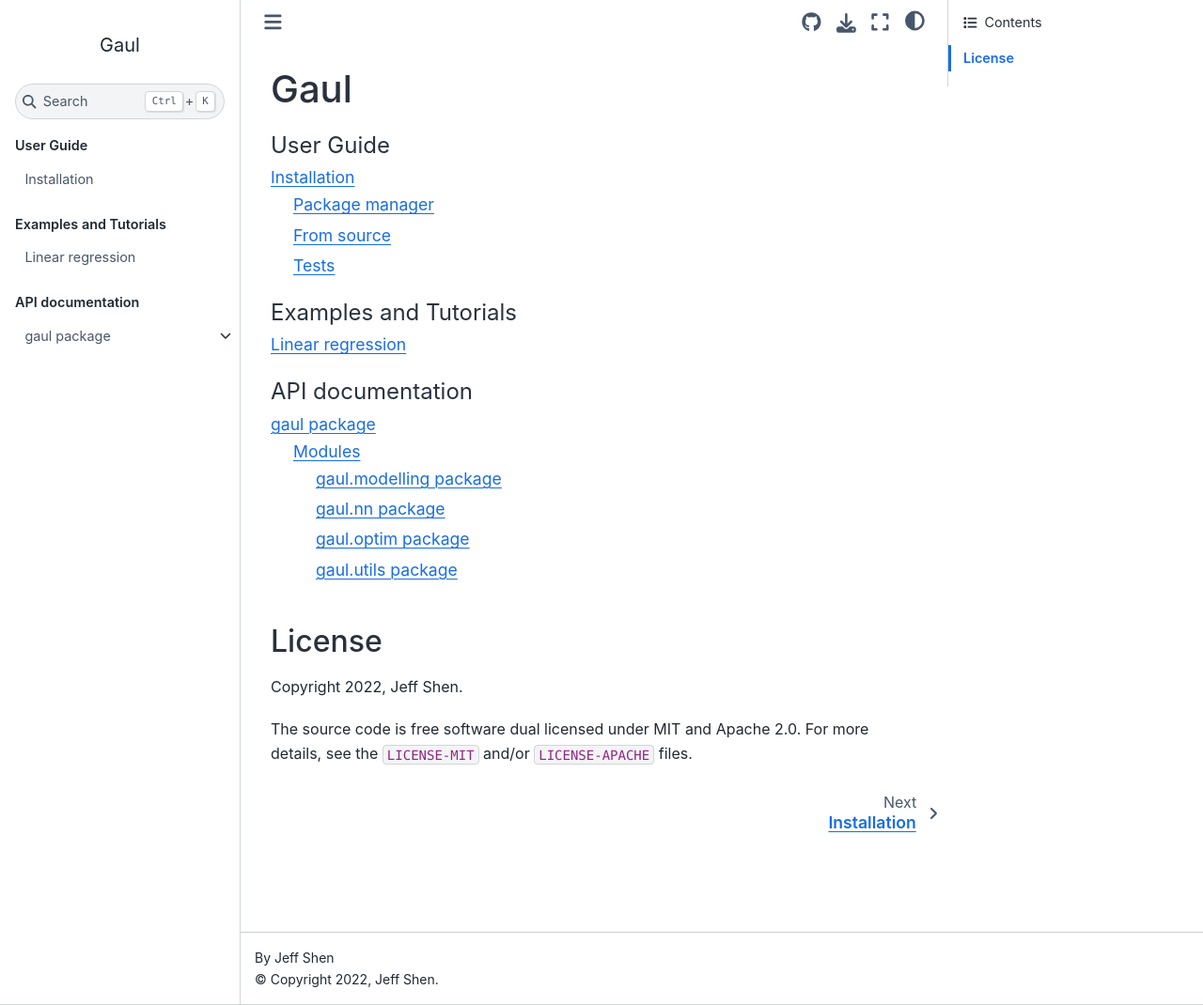
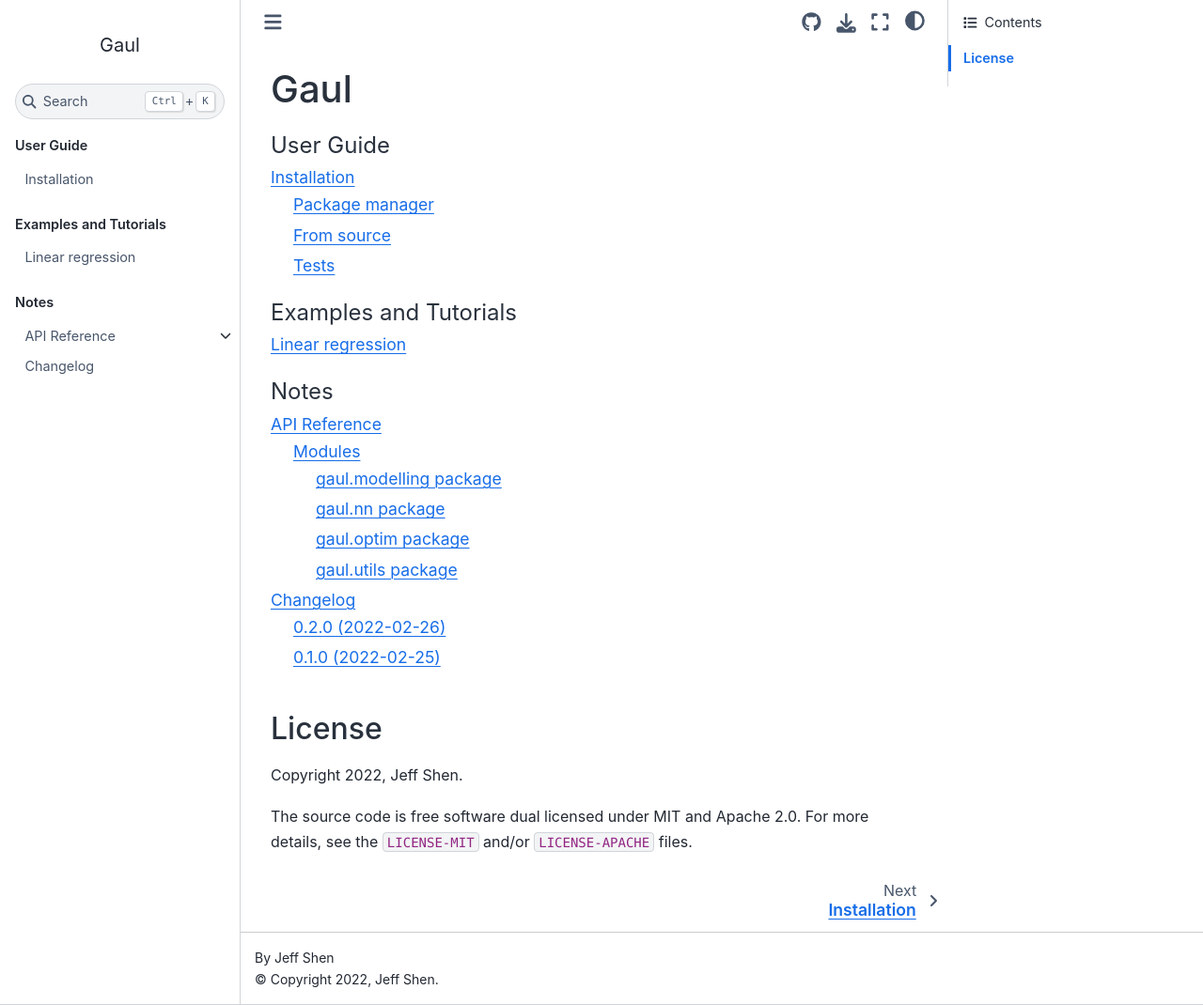
Before and after one commit to al-jshen/gaul, a Sphinx documentation site: the page built from docs/source/index.rst, in a window 1280 px wide and 1070 px high. Shown: the whole window at 94% size. Built offline with Sphinx 7.4.7 and the Sphinx Book theme 1.1.4, drawn with Linux system fonts in a browser that asks for light colours; pages that are not in the unit, such as notebooks, are missing from menus.

Commit message:
update docs

```diff
--- /dev/null
+++ b/docs/source/changelog.rst
@@ -0,0 +1 @@
+.. include:: ../../CHANGELOG.rst
--- a/docs/source/index.rst
+++ b/docs/source/index.rst
@@ -16,9 +16,10 @@ Gaul
 
 .. toctree::
    :maxdepth: 3
-   :caption: API documentation
+   :caption: Notes
 
    user/gaul
+   changelog
 
 License
 -------
--- a/docs/source/user/gaul.rst
+++ b/docs/source/user/gaul.rst
@@ -1,5 +1,5 @@
-gaul package
-============
+API Reference
+=============
 
 Modules
 -----------
```
Also changed, not shown: CHANGELOG.rst (added, +15 -0 lines).
